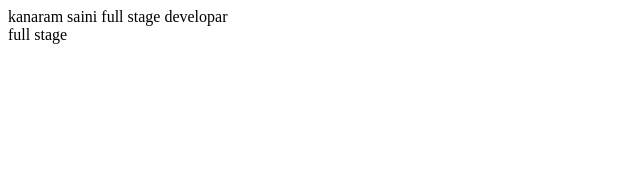
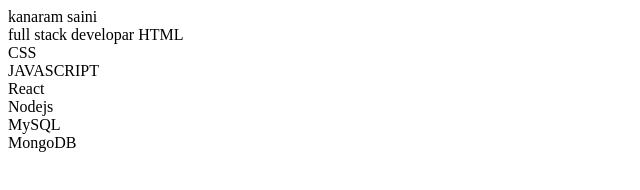
Before and after one commit to kanaramsaini/newfile, a plain HTML site: page index.html in a window 1280 px wide. Shown: the whole page, without its empty margins (0-640 px from the left). Drawn offline with Linux system fonts and the light colour scheme.

Commit message:
new data and file added

```diff
--- a/index.html
+++ b/index.html
@@ -3,6 +3,16 @@
         <title>Newproject</title>
     </head>
     <body>
-        kanaram saini full stage developar<br>full stage
+        kanaram saini <br>full stack developar
+	HTML<br>
+	CSS<br>
+	JAVASCRIPT<br>
+	React<br>
+	Nodejs<br>
+	MySQL<br>
+	MongoDB
+
+
+
     </body>
 </html>
```
